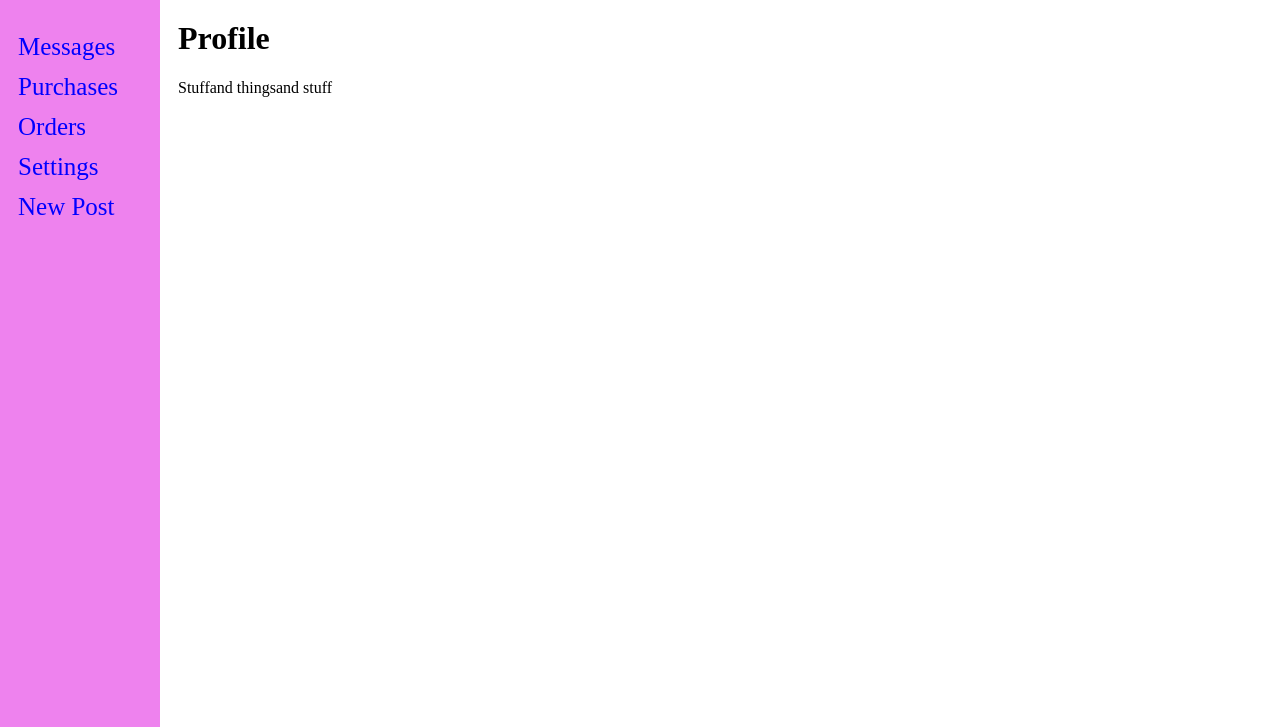
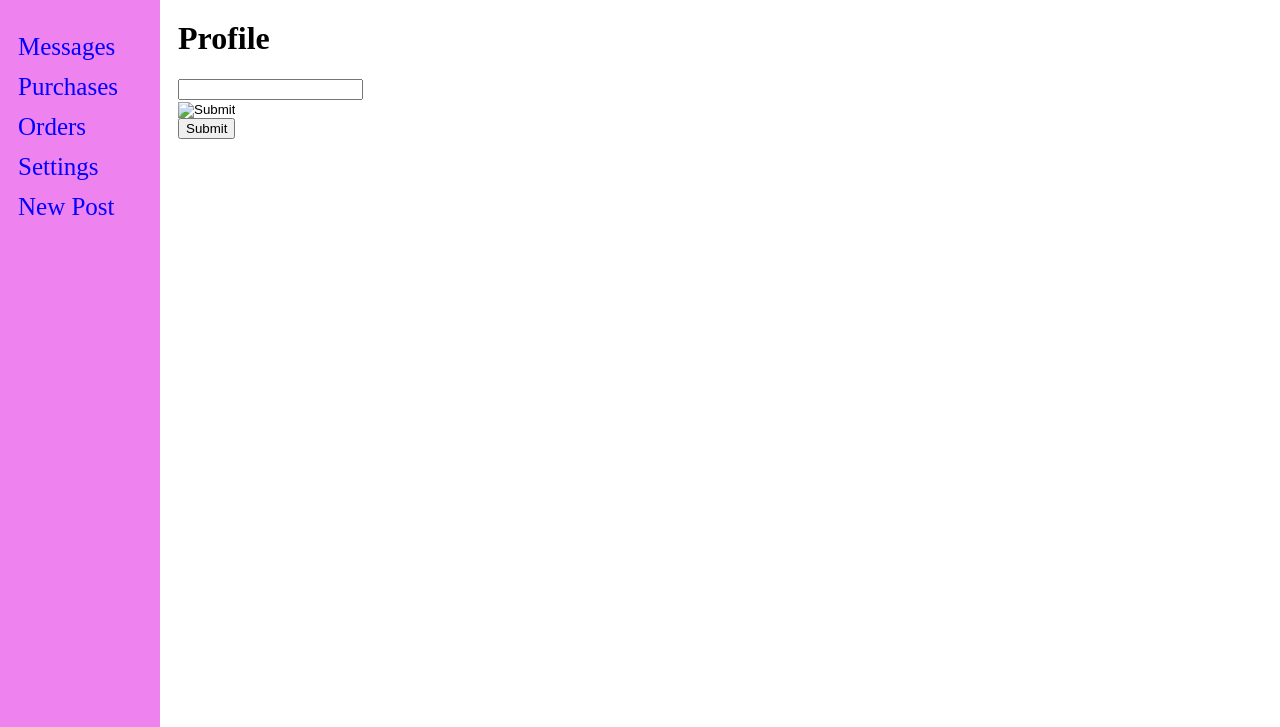
Before and after one commit to Soxe253/Community-Marketplace, a website: page views/profile.html in a window 1280 px wide. Shown: the part 73-800 px from the top of the page. Drawn offline with Linux system fonts and the light colour scheme.

Commit message:
profile edits

```diff
--- a/views/profile.html
+++ b/views/profile.html
@@ -33,7 +33,13 @@
    <div class="main">
     <h1>Profile</h1>
     <p>
-        Stuffand thingsand stuff
+        <form>
+            <input type="text">
+        </br>
+            <input type="image">
+        </br>
+        <input type="submit">
+        </form>
     </p>
    </div>
 </body>
```
